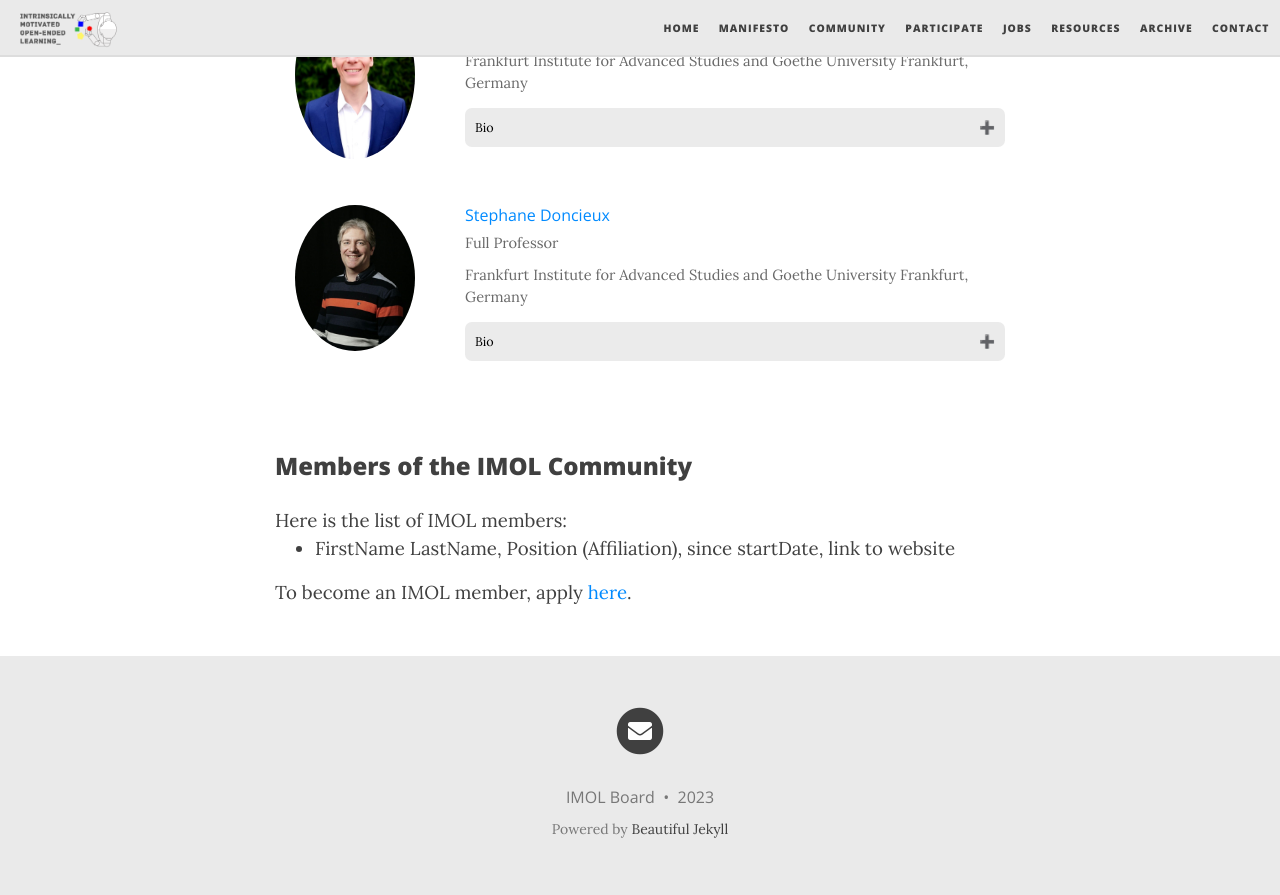
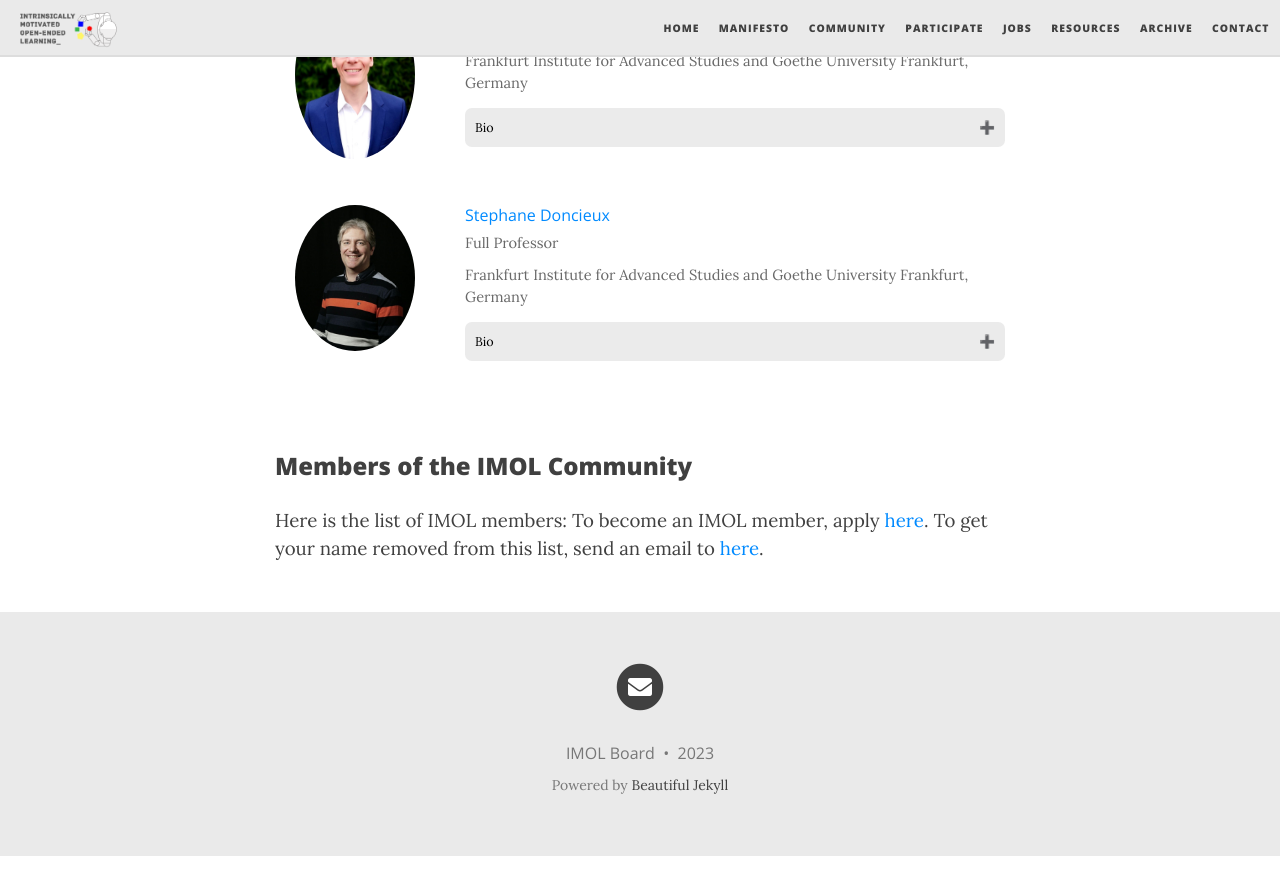
Before and after one commit to imol-community/imol-community.github.io, a Jekyll site: the page built from community.md, in a window 1280 px wide and 900 px high, scrolled down 2559 px. Shown: the top 895 px of the window. Built offline with Jekyll 4.4.1, drawn with Linux system fonts in a browser that asks for light colours; nearby versions of some CDN libraries; after the commit the page ends 3415 px from its top, so only the background shows below that.

Commit message:
add email to remove your name from members list

```diff
--- a/community.md
+++ b/community.md
@@ -282,9 +282,6 @@ Stephane Doncieux received a PhD from Université Pierre and Marie Curie in 2003
 <div class='description' style='font-size: 14pt;'>
 Here is the list of IMOL members:
 
-<ul>
-<li> FirstName LastName, Position (Affiliation), since startDate, link to website</li>
-</ul>
 
-To become an IMOL member, apply <a href="../participate">here</a>.
+To become an IMOL member, apply <a href="../participate">here</a>. To get your name removed from this list, send an email to <a href="mailto:contact@imol-community.org">here</a>.
 </div>
```
Also changed, not shown: participate.md (+1 -1 lines).
